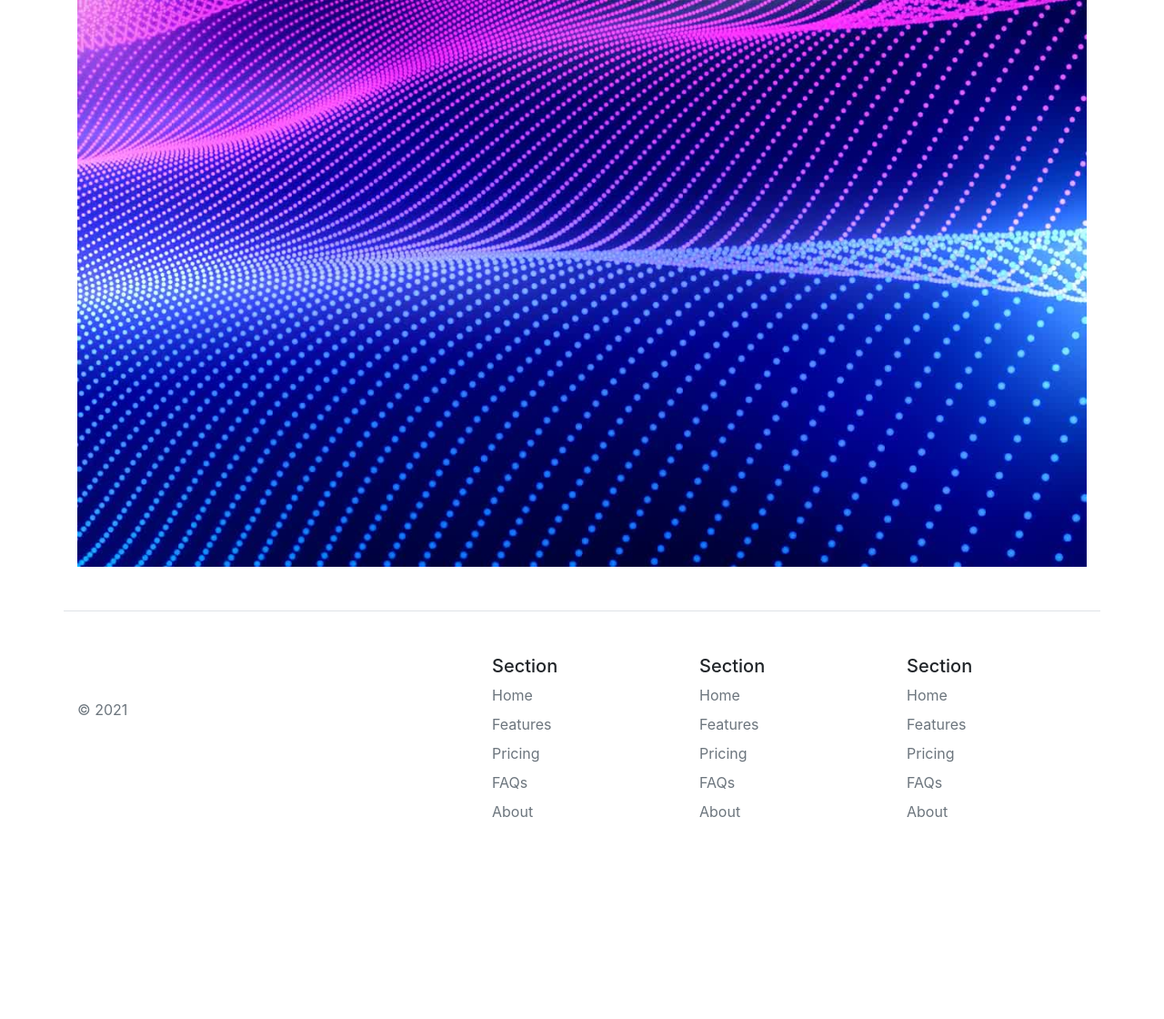
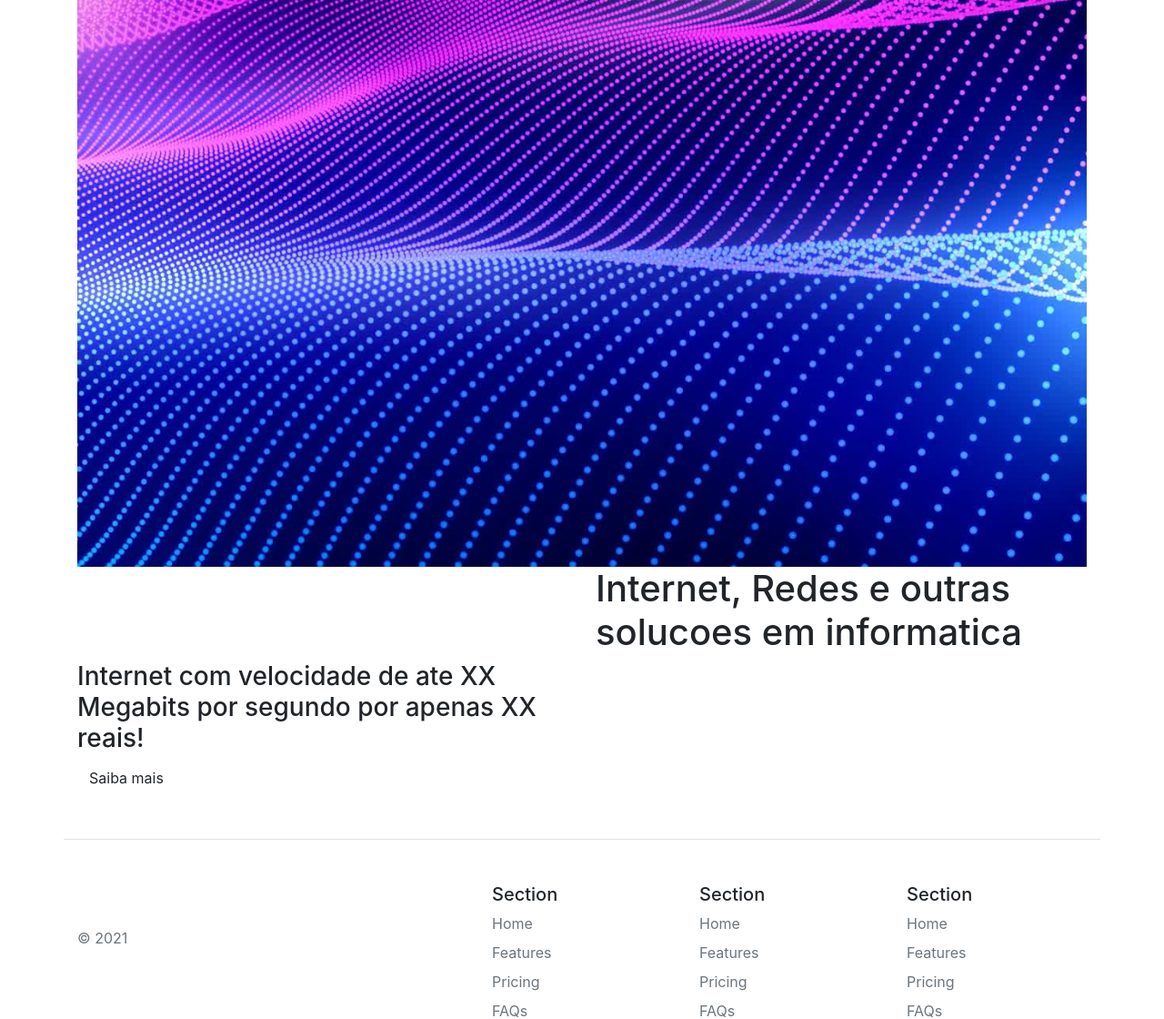
Before and after one commit to romqrq/TSI, a Django app: page / in a window 1280 px wide. Shown: the part 57-1177 px from the top of the page at 91% size. Before the commit the page ends 955 px from the top, so only its background shows below. Run offline with Django 3.2, Linux system fonts and the light colour scheme; some libraries are stand-ins or nearby versions.

Commit message:
Add basic content to index callout section

```diff
--- a/TSI/index/templates/index.html
+++ b/TSI/index/templates/index.html
@@ -5,8 +5,21 @@
 {% block title %}TSI - Home{% endblock %}
 
 {% block content %}
-<div class="container">
-    <img src="./static/images/mesh.jpg" class="img-fluid" alt="...">
+<div class="container index-callout-container">
+    <img src="./static/images/mesh.jpg" class="img-fluid" alt="Digital mesh background">
+    <div class="row">
+        <div class="col-12 col-md-6 callout-text">
+            <i class="fas fa-wifi"></i>
+        </div>
+        <div class="col-12 col-md-6 callout-text">
+            <h1 class="callout-header">Internet, Redes e outras solucoes em informatica</h1>
+        </div>
+        <div class="col-12 col-md-6 callout-text">
+            <h3>Internet com velocidade de ate XX Megabits por segundo por apenas XX reais! </h3>
+            <button type="button" class="btn custom-button callout-button">Saiba mais</button>
+        </div>
+
+    </div>
 </div>
 
 {% endblock %}
```
